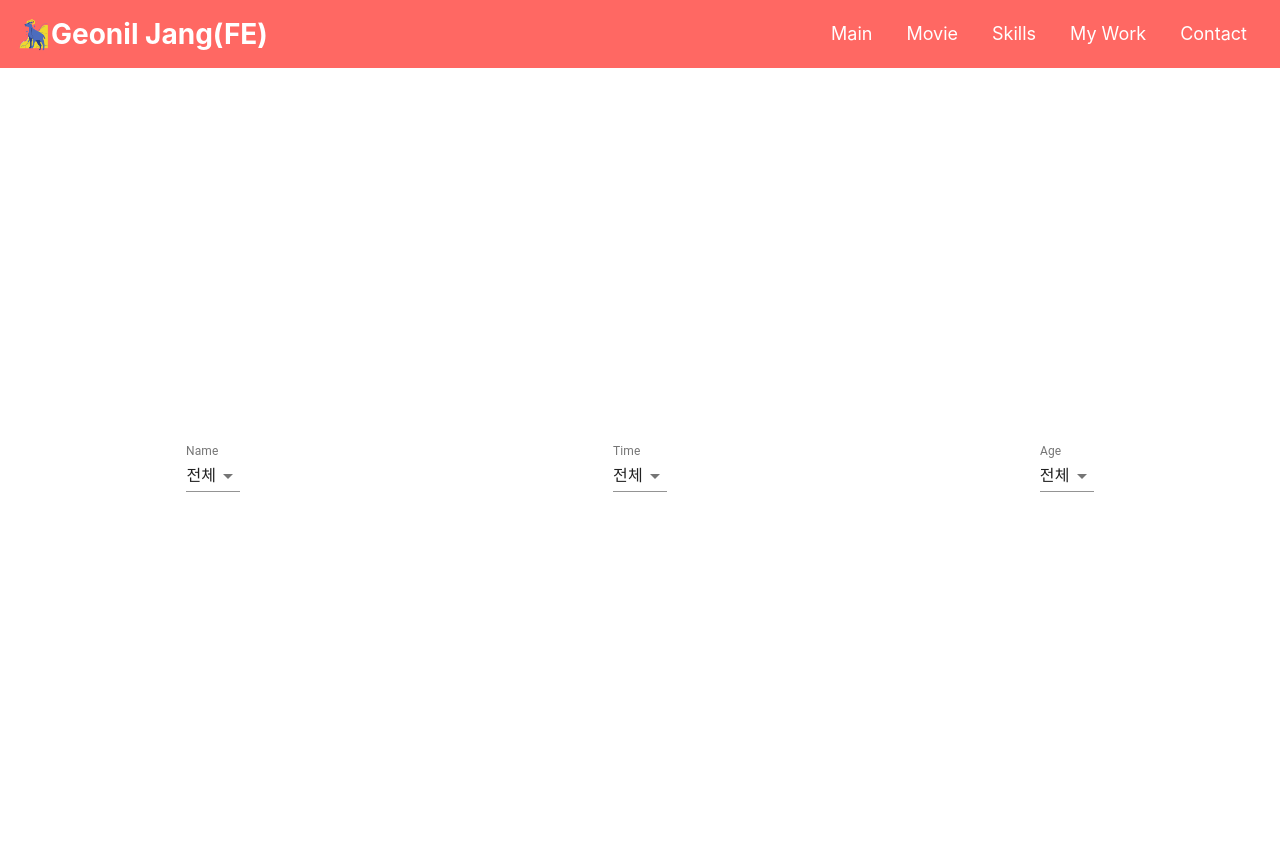
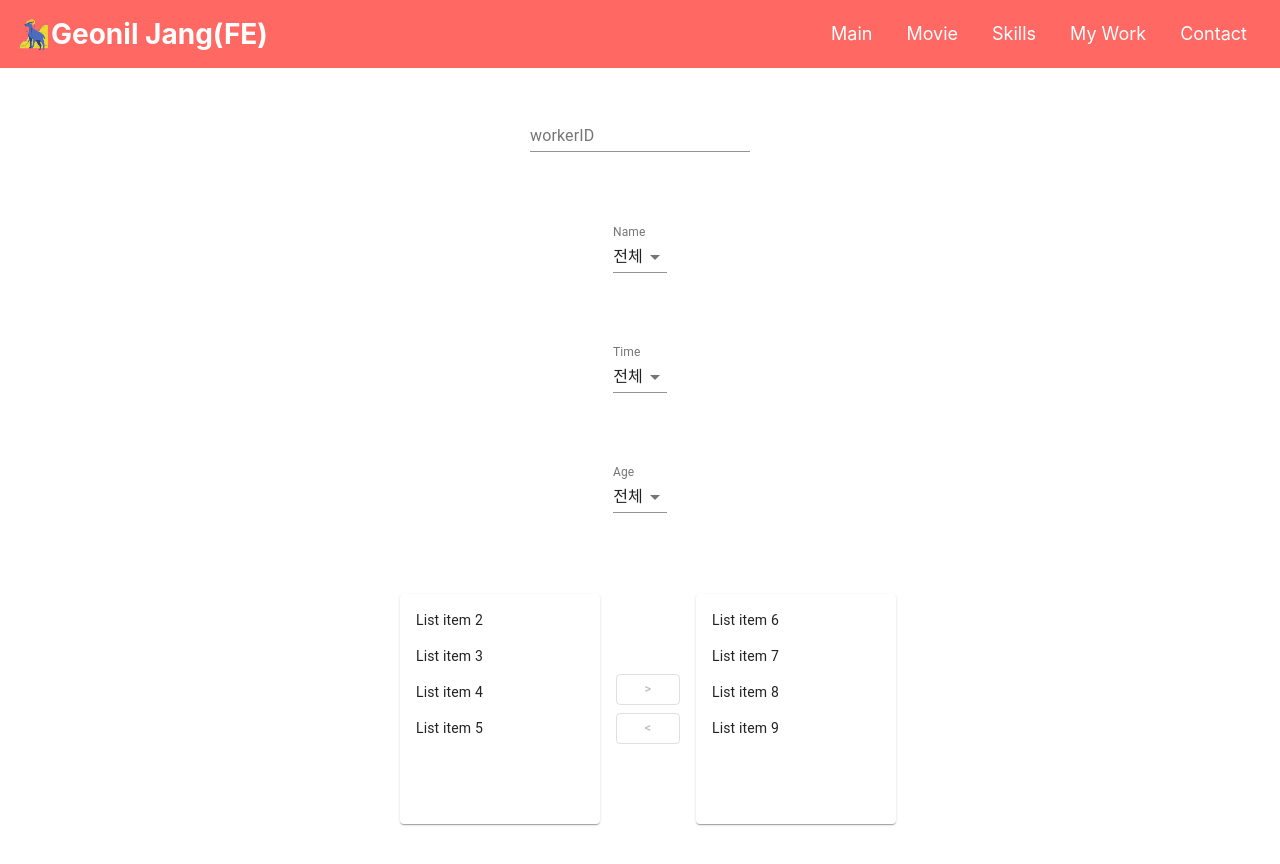
Before and after one commit to takeaways/react-my-web, a React (Create React App) app: page /work in a window 1280 px wide. Shown: the top 864 px of the page. Built offline with nearby package versions, Linux system fonts and the light colour scheme.

Commit message:
ADD TransferList
transferlist hook으로 데이터 관리할 수 있도록 처리 했습니다.

```diff
--- /dev/null
+++ b/src/common/components/Styles/Input.tsx
@@ -0,0 +1,14 @@
+import React from 'react';
+import { TextField } from '@material-ui/core';
+
+export * from '../../hooks/useInput';
+interface MyInputProps {
+  label: string;
+  value: string;
+  onChange: (event: React.ChangeEvent<HTMLInputElement>) => void;
+}
+function MyInput({ label, value, onChange }: MyInputProps) {
+  return <TextField id={`${label}`} label={label} value={value} onChange={onChange} />;
+}
+
+export default MyInput;
--- a/src/common/components/Styles/Select.tsx
+++ b/src/common/components/Styles/Select.tsx
@@ -1,7 +1,7 @@
 import React, { useCallback } from 'react';
 import { InputLabel, MenuItem, FormControl, Select } from '@material-ui/core';
 
-export * from '../../hooks/useHandler';
+export * from '../../hooks/useSelect';
 export const setSelect = (selects: { name: string }[]) => {
   const obj: { [key: string]: string } = {};
   selects.forEach((item) => {
--- /dev/null
+++ b/src/common/components/Styles/TransferList.tsx
@@ -0,0 +1,127 @@
+import React from 'react';
+import { makeStyles, Theme, createStyles } from '@material-ui/core/styles';
+import Grid from '@material-ui/core/Grid';
+import List from '@material-ui/core/List';
+import ListItem from '@material-ui/core/ListItem';
+import ListItemText from '@material-ui/core/ListItemText';
+import Button from '@material-ui/core/Button';
+import Paper from '@material-ui/core/Paper';
+
+export * from '../../hooks/useTransfer';
+
+const useStyles = makeStyles((theme: Theme) =>
+  createStyles({
+    root: {
+      margin: 'auto',
+    },
+    paper: {
+      width: 200,
+      height: 230,
+      overflow: 'auto',
+    },
+    button: {
+      margin: theme.spacing(0.5, 0),
+    },
+  }),
+);
+
+function not(a: number[], b: number[]) {
+  return a.filter((value) => b.indexOf(value) === -1);
+}
+
+function intersection(a: number[], b: number[]) {
+  return a.filter((value) => b.indexOf(value) !== -1);
+}
+
+interface TransferListProps {
+  right: number[];
+  left: number[];
+  setRight: React.Dispatch<React.SetStateAction<number[]>>;
+  setLeft: React.Dispatch<React.SetStateAction<number[]>>;
+}
+
+export default function TransferList({ left, right, setLeft, setRight }: TransferListProps) {
+  const classes = useStyles();
+  const [checked, setChecked] = React.useState<number[]>([]);
+
+  const leftChecked = intersection(checked, left);
+  const rightChecked = intersection(checked, right);
+
+  const handleToggle = (value: number) => () => {
+    const currentIndex = checked.indexOf(value);
+    const newChecked = [...checked];
+
+    if (currentIndex === -1) {
+      newChecked.push(value);
+    } else {
+      newChecked.splice(currentIndex, 1);
+    }
+
+    setChecked(newChecked);
+  };
+
+  const handleCheckedRight = () => {
+    setRight(right.concat(leftChecked));
+    setLeft(not(left, leftChecked));
+    setChecked(not(checked, leftChecked));
+  };
+
+  const handleCheckedLeft = () => {
+    setLeft(left.concat(rightChecked));
+    setRight(not(right, rightChecked));
+    setChecked(not(checked, rightChecked));
+  };
+
+  const customList = (items: number[]) => (
+    <Paper className={classes.paper}>
+      <List dense component="div" role="list">
+        {items.map((value: number) => {
+          const labelId = `transfer-list-item-${value}-label`;
+          return (
+            <ListItem
+              style={{ backgroundColor: `${checked.indexOf(value) !== -1 ? 'skyblue' : 'white'}` }}
+              key={value}
+              role="listitem"
+              button
+              onClick={handleToggle(value)}
+            >
+              <ListItemText id={labelId} primary={`List item ${value + 1}`} />
+            </ListItem>
+          );
+        })}
+        <ListItem />
+      </List>
+    </Paper>
+  );
+
+  return (
+    <Grid container spacing={2} justify="center" alignItems="center" className={classes.root}>
+      <Grid item>{customList(left)}</Grid>
+      <Grid item>
+        <Grid container direction="column" alignItems="center">
+          <Button
+            variant="outlined"
+            size="small"
+            className={classes.button}
+            onClick={handleCheckedRight}
+            disabled={leftChecked.length === 0}
+            aria-label="move selected right"
+          >
+            &gt;
+          </Button>
+          <Button
+            variant="outlined"
+            size="small"
+            className={classes.button}
+            onClick={handleCheckedLeft}
+            disabled={rightChecked.length === 0}
+            aria-label="move selected left"
+          >
+            &lt;
+          </Button>
+        </Grid>
+      </Grid>
+      <Grid item>{customList(right)}</Grid>
+    </Grid>
+  );
+}
--- /dev/null
+++ b/src/common/hooks/useInput.tsx
@@ -0,0 +1,12 @@
+import { useState, useCallback } from 'react';
+
+export function useInput() {
+  const [state, setState] = useState('');
+  const handleEvent = useCallback((event: React.ChangeEvent<HTMLInputElement>) => {
+    setState(event.target.value);
+  }, []);
+  return {
+    value: state,
+    handleValue: handleEvent,
+  };
+}
--- /dev/null
+++ b/src/common/hooks/useTransfer.tsx
@@ -0,0 +1,11 @@
+import { useState } from 'react';
+export function useTransfer<T>(init: T[], initr: T[]) {
+  const [left, setLeft] = useState<T[]>(init);
+  const [right, setRight] = useState<T[]>(initr);
+  return {
+    left,
+    right,
+    handleRight: setRight,
+    handleLeft: setLeft,
+  };
+}
--- a/src/work/page/Work.tsx
+++ b/src/work/page/Work.tsx
@@ -1,19 +1,24 @@
 import React, { useState } from 'react';
 import Select, { setSelect, useSelect } from '../../common/components/Styles/Select';
+import Input, { useInput } from '../../common/components/Styles/Input';
+import TransferList, { useTransfer } from '../../common/components/Styles/TransferList';
 
 function Work() {
   const { select, handleSelect } = useSelect<string>(setSelect(SELECT));
-  console.log(select);
+  const { value, handleValue } = useInput();
+  const { right, left, handleLeft, handleRight } = useTransfer<number>([1, 2, 3, 4], [5, 6, 7, 8]);
 
   return (
     <div
       style={{
         height: '100vh',
         display: 'flex',
+        flexDirection: 'column',
         justifyContent: 'space-around',
         alignItems: 'center',
       }}
     >
+      <Input label="workerID" value={value} onChange={handleValue} />
       {SELECT.map((item, i) => {
         return (
           <Select
@@ -26,6 +31,9 @@ function Work() {
           />
         );
       })}
+      <div>
+        <TransferList left={left} right={right} setLeft={handleLeft} setRight={handleRight} />
+      </div>
     </div>
   );
 }
```
Also changed, not shown: src/common/hooks/useSelect.tsx (renamed from src/common/hooks/useHandler.tsx).
